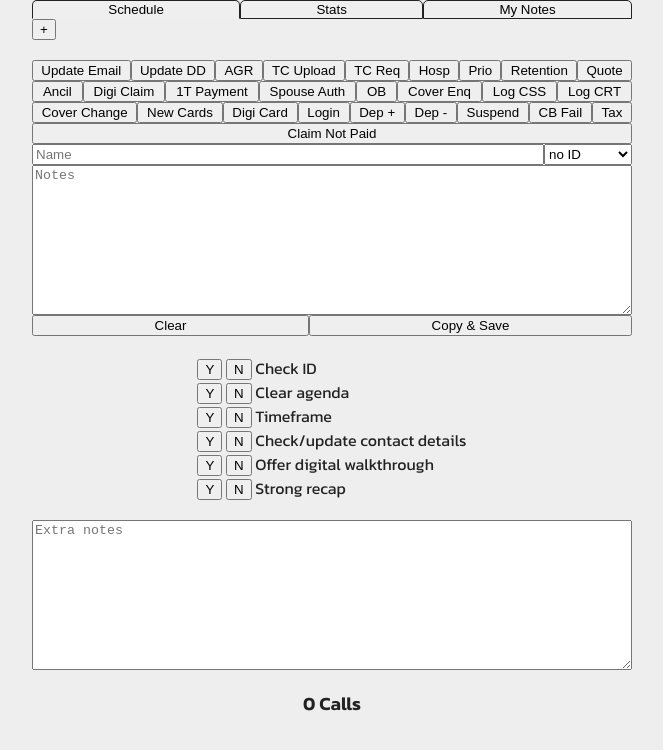
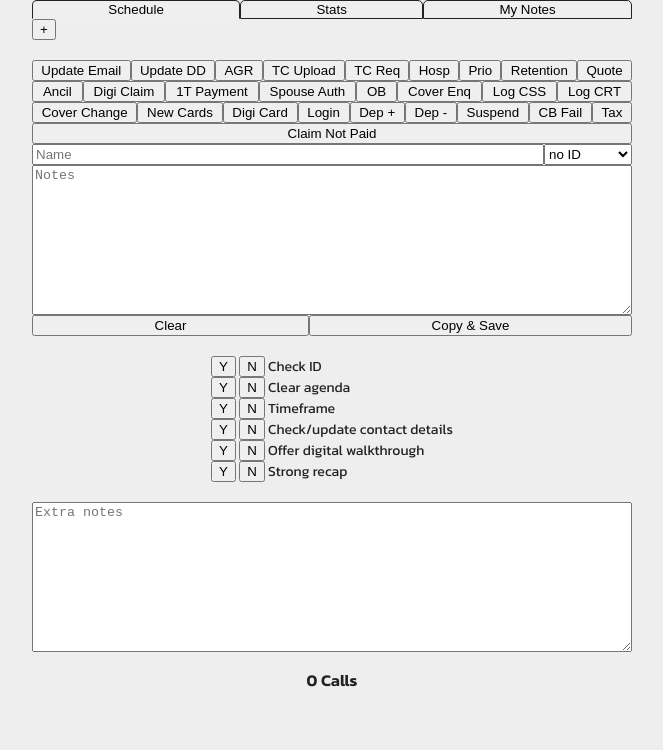
Before and after one commit to calebfaulks/calebfaulks.github.io, a plain HTML site: page note-tool/index.html in a window 1280 px wide. Shown: the whole page, without its empty margins (308-971 px from the left). Drawn offline with Linux system fonts and the light colour scheme.

Commit message:
Tiny changes
like tinier text

```diff
--- a/note-tool/css/style.css
+++ b/note-tool/css/style.css
@@ -24,6 +24,7 @@
 :root {
 	color: var( --cf-color-darker );
 	font-family: 'Kanit', sans-serif;
+	font-size: 14px;
 }
 
 
--- a/note-tool/index.html
+++ b/note-tool/index.html
@@ -71,15 +71,16 @@
 			<button onclick="genericButtonEvent(this, 'Attempted CB, no response, MUST RESET CALLBACK/LEAVE MESSAGE', ITEM_CB_CALLBACK, ITEM_CB_MESSAGE)">CB Fail</button>
 			<button onclick="genericButtonEvent(this, 'Requesting tax statement for |self|\nMUST ADV PRE-FILLED, MUST OFFER SELF-SERVICE', ITEM_TAX_PREFILLED, ITEM_TAX_SELF)">Tax</button>
 			<button onclick="genericButtonEvent(this, 'Follow up on |category| claim, why not paid')">Claim Not Paid</button>
-			<!-- Add: CB, welcome call, cover review - Edit: cover enquiry (offer digi extras usage) -->
+			<!-- Add: CB, welcome call, cover review -->
+			<!-- Edit:  -->
 		</div>
 		<div class="member-info">
 			<input id="member-name" type="text" placeholder="Name">
 			<select name="" id="id-check">
 				<option value="no-id">no ID</option>
 				<option value="full-id">full ID</option>
+				<option value="no-address">no address</option>
 				<option value="no-dob">no dob</option>
-				<option value="no-address">no address</option>
 			</select>
 		</div>
 		<textarea id="note-content" class="notes-box" placeholder="Notes"></textarea>
```
